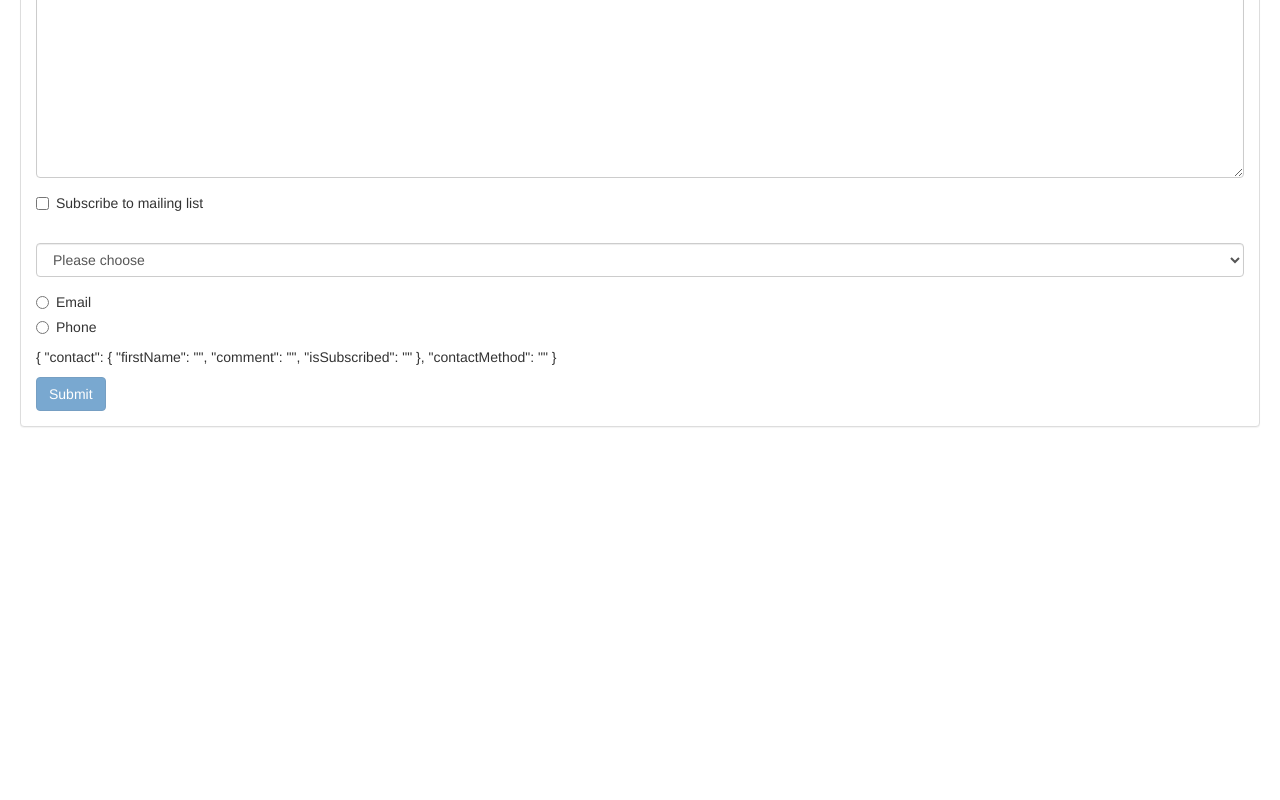
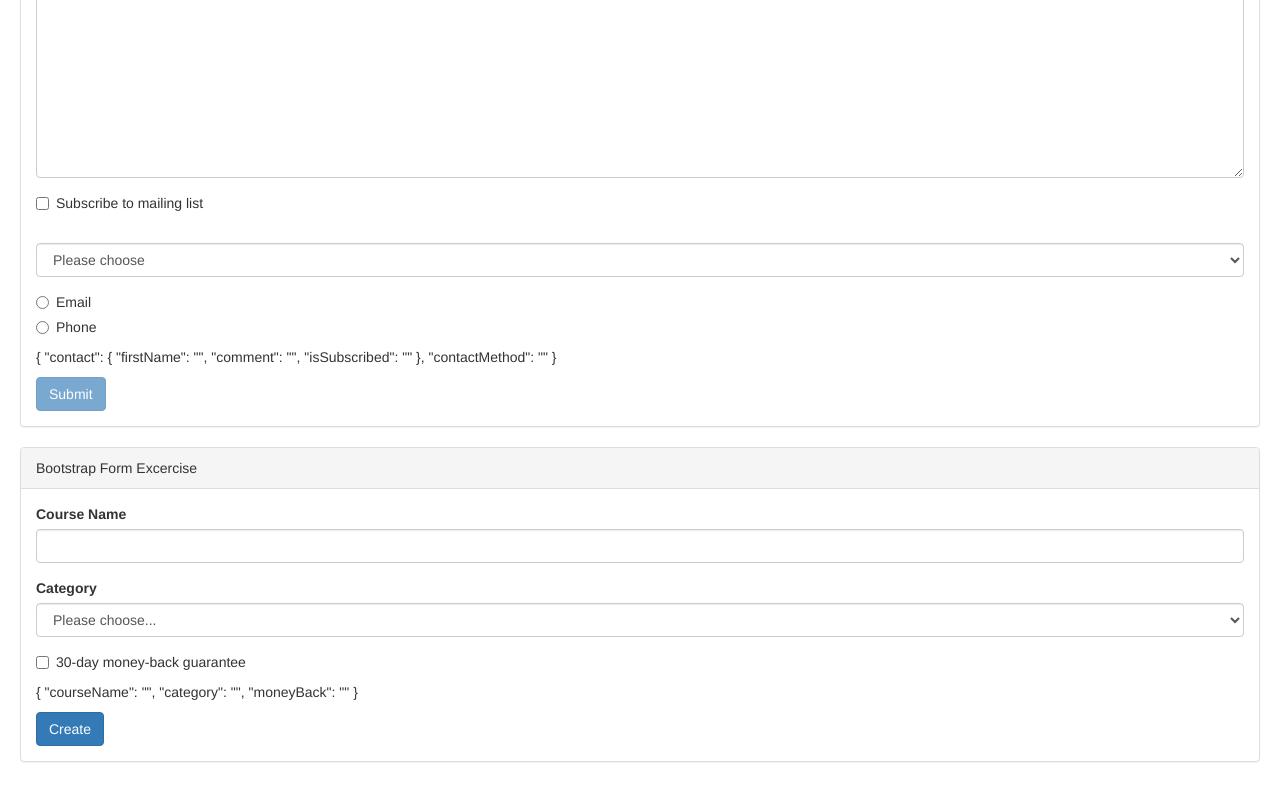
Before and after one commit to decline/udemy-angular4-crashcourse, an Angular app: page / in a window 1280 px wide. Shown: the part 2837-3637 px from the top of the page. Before the commit the page ends 3304 px from the top, so only its background shows below. Built offline with nearby package versions, Linux system fonts and the light colour scheme.

Commit message:
implement bootstrap template form for course exercise

```diff
--- a/src/app/app.component.html
+++ b/src/app/app.component.html
@@ -148,10 +148,16 @@
     </ng-container>
 </app-panel>
 
-
 <app-panel>
     <ng-container class="heading">Bootstrap Form Testing</ng-container>
     <ng-container class="body">
         <app-contact-form></app-contact-form>
     </ng-container>
 </app-panel>
+
+<app-panel>
+    <ng-container class="heading">Bootstrap Form Excercise</ng-container>
+    <ng-container class="body">
+        <app-course-form-excercise></app-course-form-excercise>
+    </ng-container>
+</app-panel>
--- a/src/app/app.module.ts
+++ b/src/app/app.module.ts
@@ -14,6 +14,7 @@
 import { InputFormatDirective } from './input-format.directive';
 import { ZippyComponent } from './zippy/zippy.component';
 import { ContactFormComponent } from './contact-form/contact-form.component';
+import { CourseFormExcerciseComponent } from './course-form-excercise/course-form-excercise.component';
 
 @NgModule({
     declarations: [
@@ -27,7 +28,8 @@
         LikeComponent,
         InputFormatDirective,
         ZippyComponent,
-        ContactFormComponent
+        ContactFormComponent,
+        CourseFormExcerciseComponent
     ],
     imports: [
         BrowserModule,
--- /dev/null
+++ b/src/app/course-form-excercise/course-form-excercise.component.html
@@ -0,0 +1,48 @@
+<form #f="ngForm">
+    <div class="form-group">
+        <label for="courseName">Course Name</label>
+        <input
+            required
+            minlength="5"
+            ngModel
+            #courseName="ngModel"
+            name="courseName"
+            id="courseName"
+            class="form-control"/>
+    </div>
+    <div *ngIf="courseName.touched && !courseName.valid">
+        <div class="alert alert-danger" *ngIf="courseName.errors.required">
+            Course name is required!
+        </div>
+        <div class="alert alert-danger" *ngIf="courseName.errors.minlength">
+            Course name must be at least {{ courseName.errors.minlength.requiredLength }} characters long!
+        </div>
+    </div>
+    <div class="form-group">
+        <label for="category">Category</label>
+        <select
+            required
+            ngModel
+            #category="ngModel"
+            name="category"
+            id="category"
+            class="form-control">
+            <option value="">Please choose...</option>
+            <option *ngFor="let category of categories" [value]="category.id">{{ category.name }}</option>
+        </select>
+    </div>
+    <div *ngIf="category.touched && !category.valid">
+        <div class="alert alert-danger" *ngIf="category.errors.required">
+            Category is required!
+        </div>
+    </div>
+    <div class="checkbox">
+        <label for="moneyBack">
+            <input ngModel type="checkbox" id="moneyBack" name="moneyBack"/> 30-day money-back guarantee
+        </label>
+    </div>
+    <p>
+        {{ f.value | json }}
+    </p>
+    <button class="btn btn-primary">Create</button>
+</form>
--- /dev/null
+++ b/src/app/course-form-excercise/course-form-excercise.component.ts
@@ -0,0 +1,16 @@
+import { Component } from '@angular/core';
+
+@Component({
+    selector: 'app-course-form-excercise',
+    templateUrl: './course-form-excercise.component.html',
+    styleUrls: ['./course-form-excercise.component.css']
+})
+export class CourseFormExcerciseComponent {
+
+    categories = [
+        { id: 1, name: 'Development' },
+        { id: 2, name: 'Art' },
+        { id: 3, name: 'Languages' }
+    ];
+
+}
```
Also changed, not shown: src/app/course-form-excercise/course-form-excercise.component.css (added), 1 other file (tests, documents, lock files or other folders).
